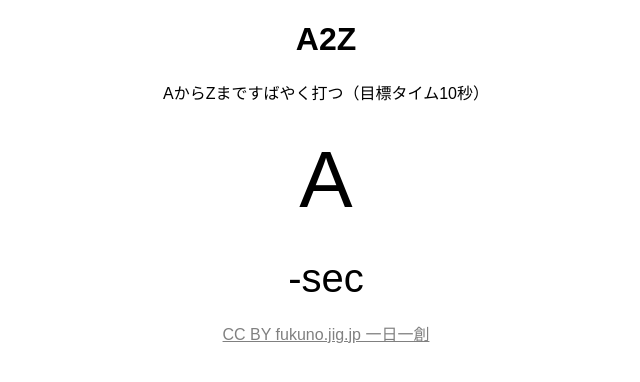
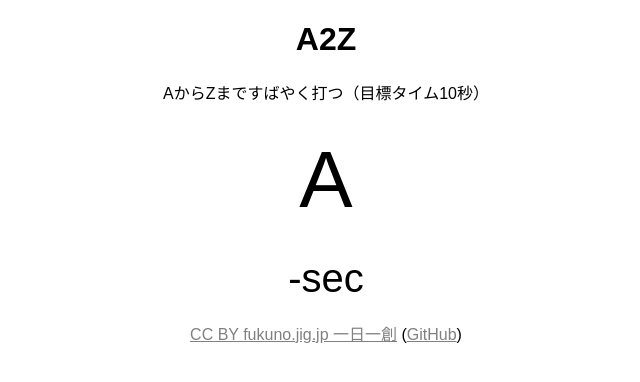
Before and after one commit to taisukef/a2z, a plain HTML site: page index.html in a window 1280 px wide. Shown: the whole page, without its empty margins (314-954 px from the left). Drawn offline with Linux system fonts and the light colour scheme.

Commit message:
modified link

```diff
--- a/index.html
+++ b/index.html
@@ -95,7 +95,7 @@ a {
 </div>
 
 <div id="credit">
-<a href="http://fukuno.jig.jp/1500">CC BY fukuno.jig.jp 一日一創</a>
+<a href="http://fukuno.jig.jp/1580">CC BY fukuno.jig.jp 一日一創</a> (<a href=https://github.com/taisukef/a2z>GitHub</a>)
 </div>
 
 </body>
```
